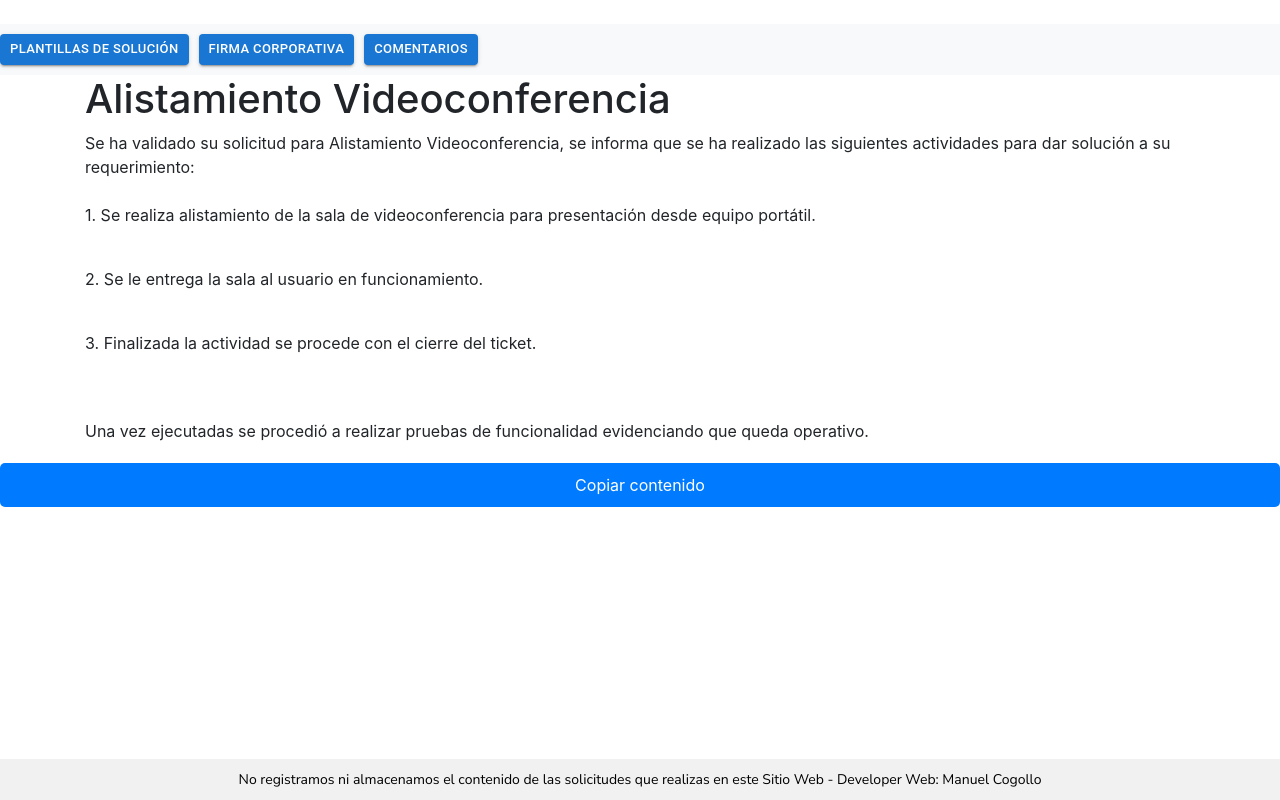
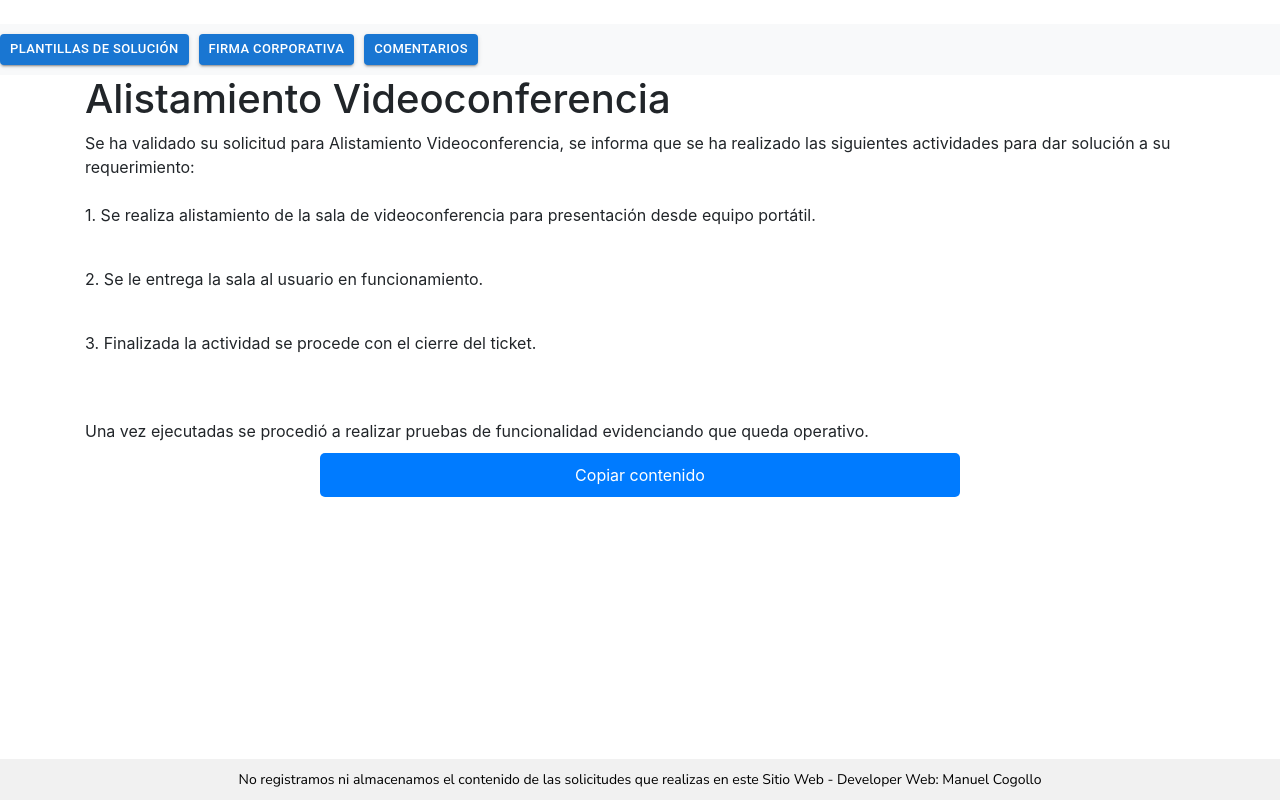
Before and after one commit to manuco-dev/firma_corporativa, a React (Vite) app: page /plantilla1 in a window 1280 px wide. Built offline with nearby package versions, Linux system fonts and the light colour scheme.

Commit message:
Correciones ccs21

```diff
--- a/public/Firma.css
+++ b/public/Firma.css
@@ -114,7 +114,7 @@ select {
 }
 
 .button-container {
-  margin-top: 20px;
+  margin-top: 10px;
   display: flex;
   flex-direction: column;
   align-items: center;
@@ -122,7 +122,7 @@ select {
 
 .button-container button {
   margin-bottom: 10px;
-  width: 100%; /* Asegura que los botones también ocupen todo el ancho disponible */
+  width: 50%; /* Asegura que los botones también ocupen todo el ancho disponible */
 }
 
 .container-copy {
```
